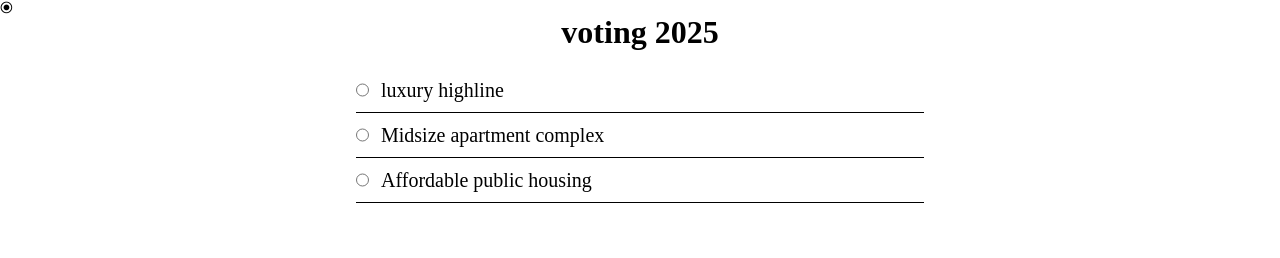
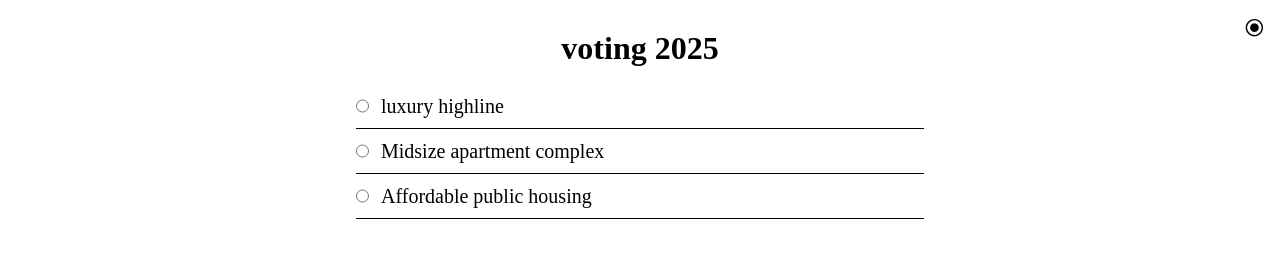
Before and after one commit to ja-beta/dirt, a plain HTML site: page index.html in a window 1280 px wide. Drawn offline with Linux system fonts and the light colour scheme.

Commit message:
improved toggle

```diff
--- a/style.css
+++ b/style.css
@@ -61,6 +61,17 @@ body{
     background-color: var(--bg-color);
     color: var(--text-color);
     transition: background-color 0.3s ease, color 0.3s ease;
+    padding: 2rem;
+}
+
+#theme-toggle{
+    position: fixed;
+    top: 1rem;
+    right: 1rem;
+    font-size: 1.5rem;
+    cursor: pointer;
+    z-index: 1000;
+    color: var(--text-color);
 }
 
 h1{
```
